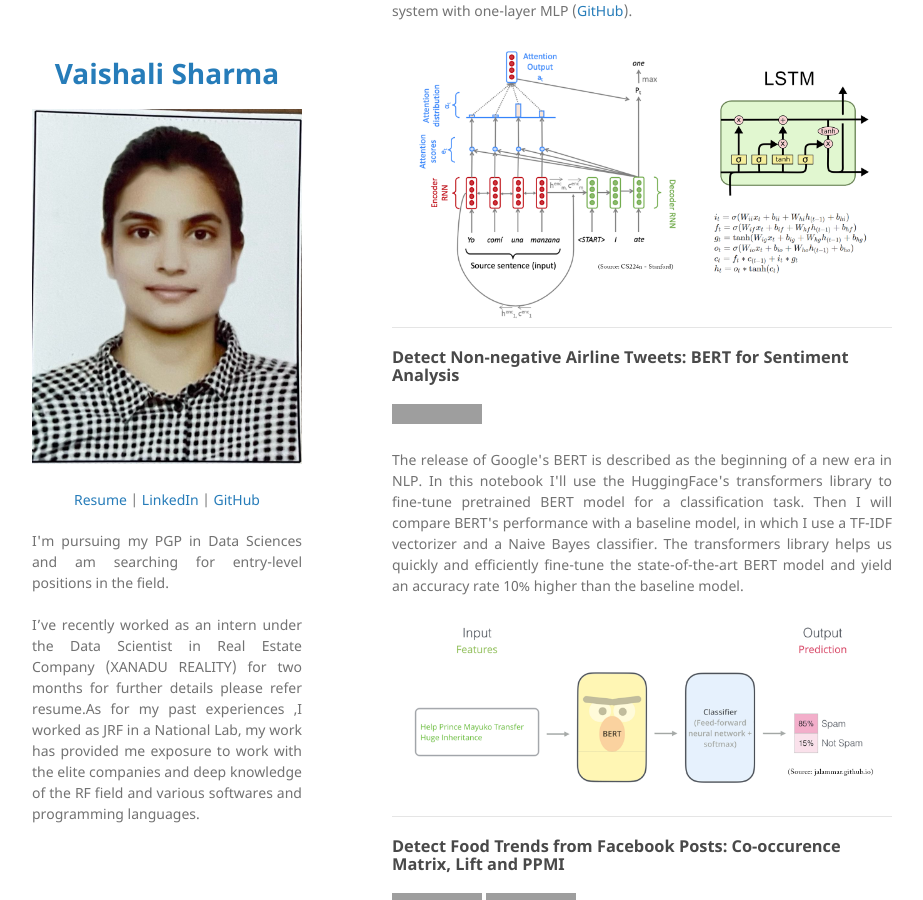
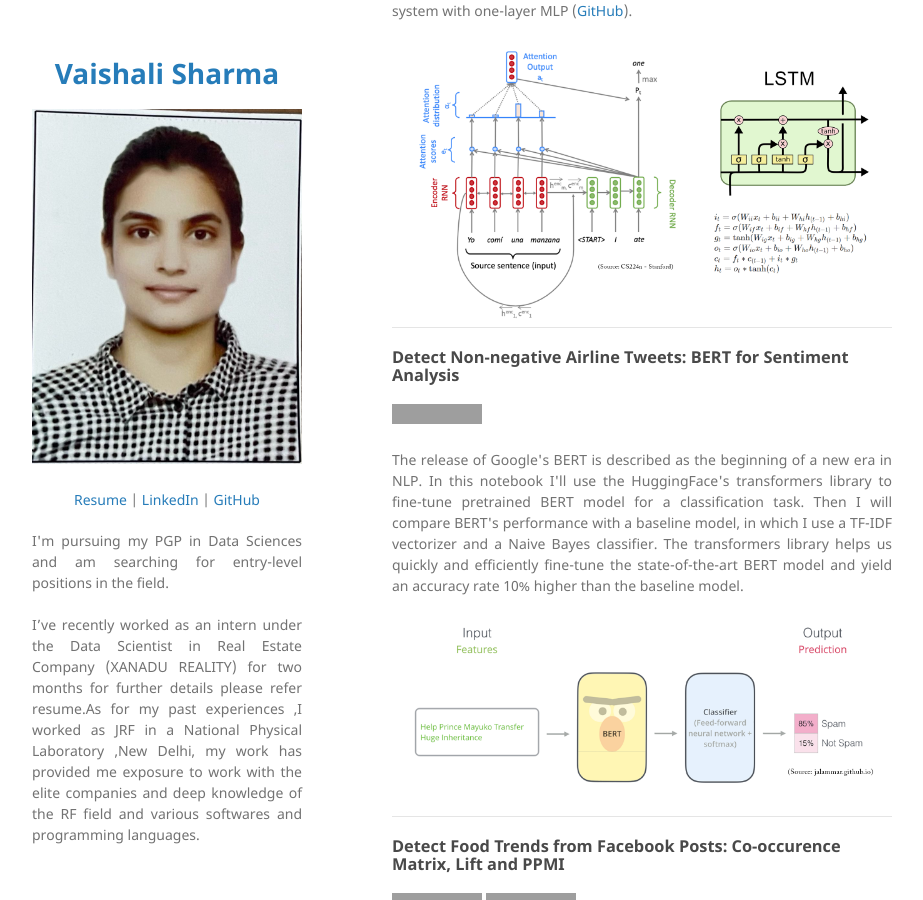
Before and after one commit to I-Vaishali/github.io, a Jekyll site: the page built from index.md, in a window 1280 px wide and 900 px high, scrolled down 464 px. Shown: the whole window, without its empty margins (178-1101 px from the left). Built offline with Jekyll 4.4.1, drawn with Linux system fonts in a browser that asks for light colours; our own code applies the rules of GitHub Pages for plain Markdown files; grey boxes are pictures that could not be loaded.

Commit message:
Update _config.yml

```diff
--- a/_config.yml
+++ b/_config.yml
@@ -12,7 +12,7 @@ description:
   <p align="justify">
   I'm pursuing my PGP in Data Sciences and am searching for entry-level positions in the field.
   <br><br>
-   I’ve recently worked as an intern under the Data Scientist in Real Estate Company (XANADU REALITY) for two months for further details please refer resume.As for my past experiences ,I worked as JRF in a National Lab, my work has provided me exposure to work with the elite companies and deep knowledge of the RF field and various softwares and programming languages.
+   I’ve recently worked as an intern under the Data Scientist in Real Estate Company (XANADU REALITY) for two months for further details please refer resume.As for my past experiences ,I worked as JRF in a National Physical Laboratory ,New Delhi, my work has provided me exposure to work with the elite companies and deep knowledge of the RF field and various softwares and programming languages.
   <br><br>
   </p>
 
```
